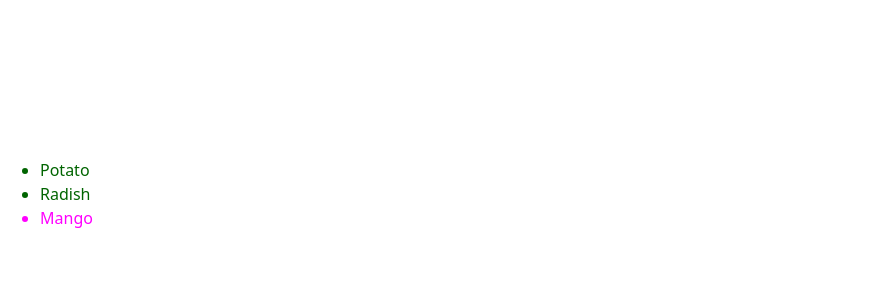
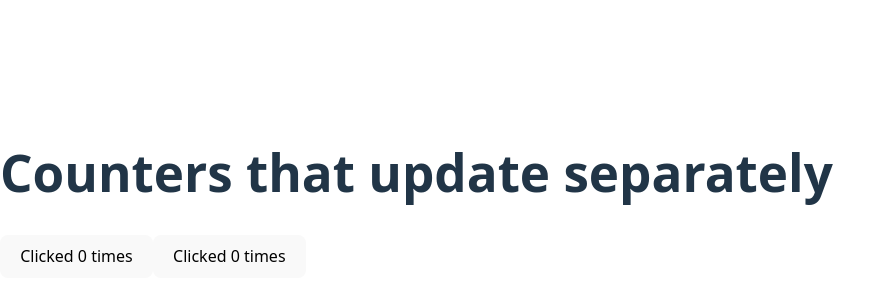
Before and after one commit to sofialatina/appdev1, a React (Vite) app in the folder react-quickstart/: page / in a window 1280 px wide. Shown: the part 206-506 px from the top of the page, without its empty margins (0-892 px from the left). Built offline with nearby package versions, Linux system fonts and the light colour scheme.

Commit message:
Done responding to events / using hooks

```diff
--- a/react-quickstart/src/App.jsx
+++ b/react-quickstart/src/App.jsx
@@ -1,24 +1,25 @@
-const App = () => {
-  const products = [
-    { title: 'Potato', isFruit: false, id: 1 },
-    { title: 'Radish', isFruit: false, id: 2 },
-    { title: 'Mango', isFruit: true, id: 3 },
-  ];
+import { useState } from 'react';
 
-  const listItems = products.map(product =>
-    <li
-      key={product.id}
-      style={{
-        color: product.isFruit ? 'magenta' : 'darkgreen'
-      }}
-    >
-      {product.title}
-    </li>
-  );
+function MyButton() {
+  const [count, setCount] = useState(0);
+
+  function handleClick() {
+    setCount(count + 1);
+  }
 
   return (
-    <ul>{listItems}</ul>
+    <button onClick={handleClick}>
+      Clicked {count} times
+    </button>
   );
-};
+}
 
-export default App;
+export default function MyApp() {
+  return (
+    <div>
+      <h1>Counters that update separately</h1>
+      <MyButton />
+      <MyButton />
+    </div>
+  );
+}
```
